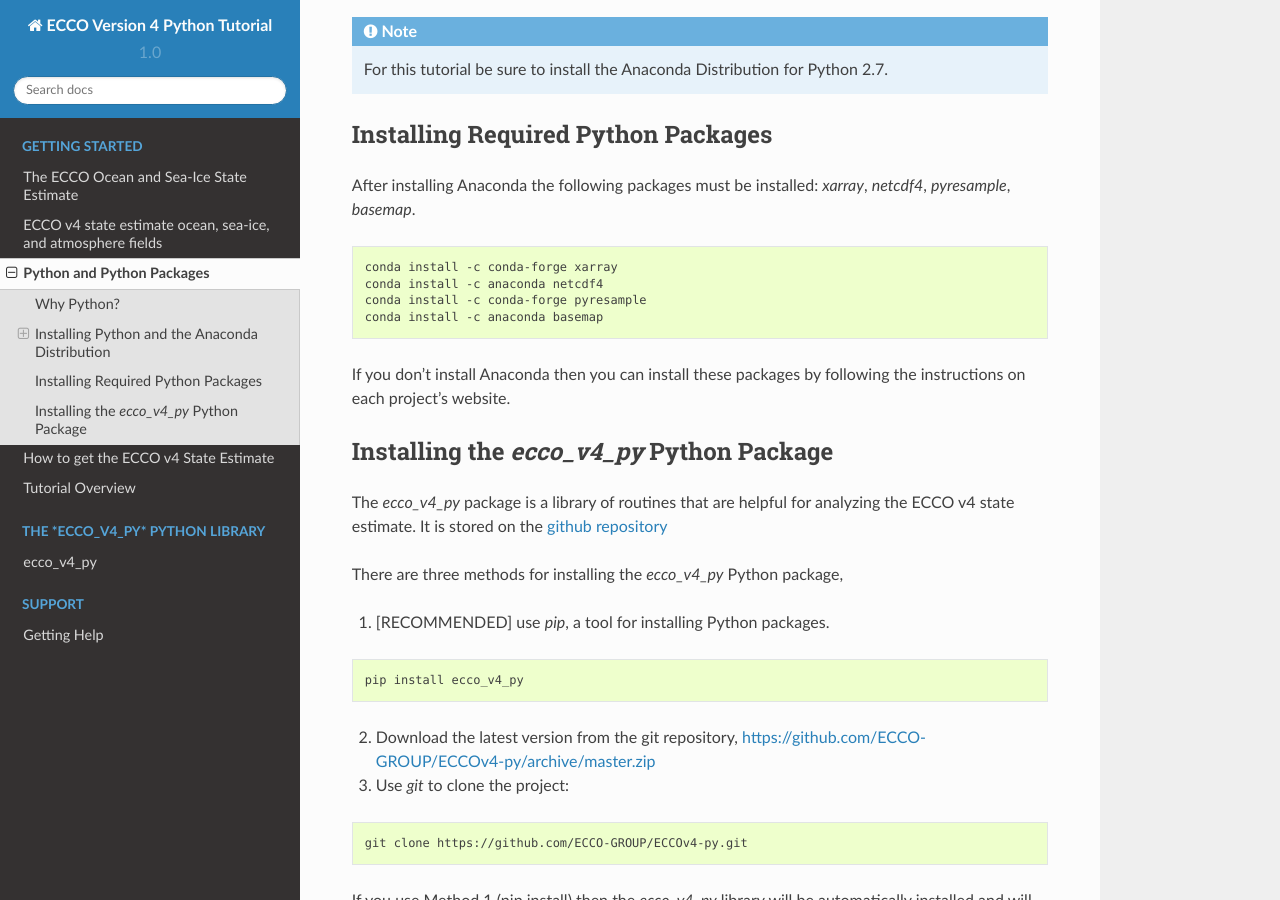
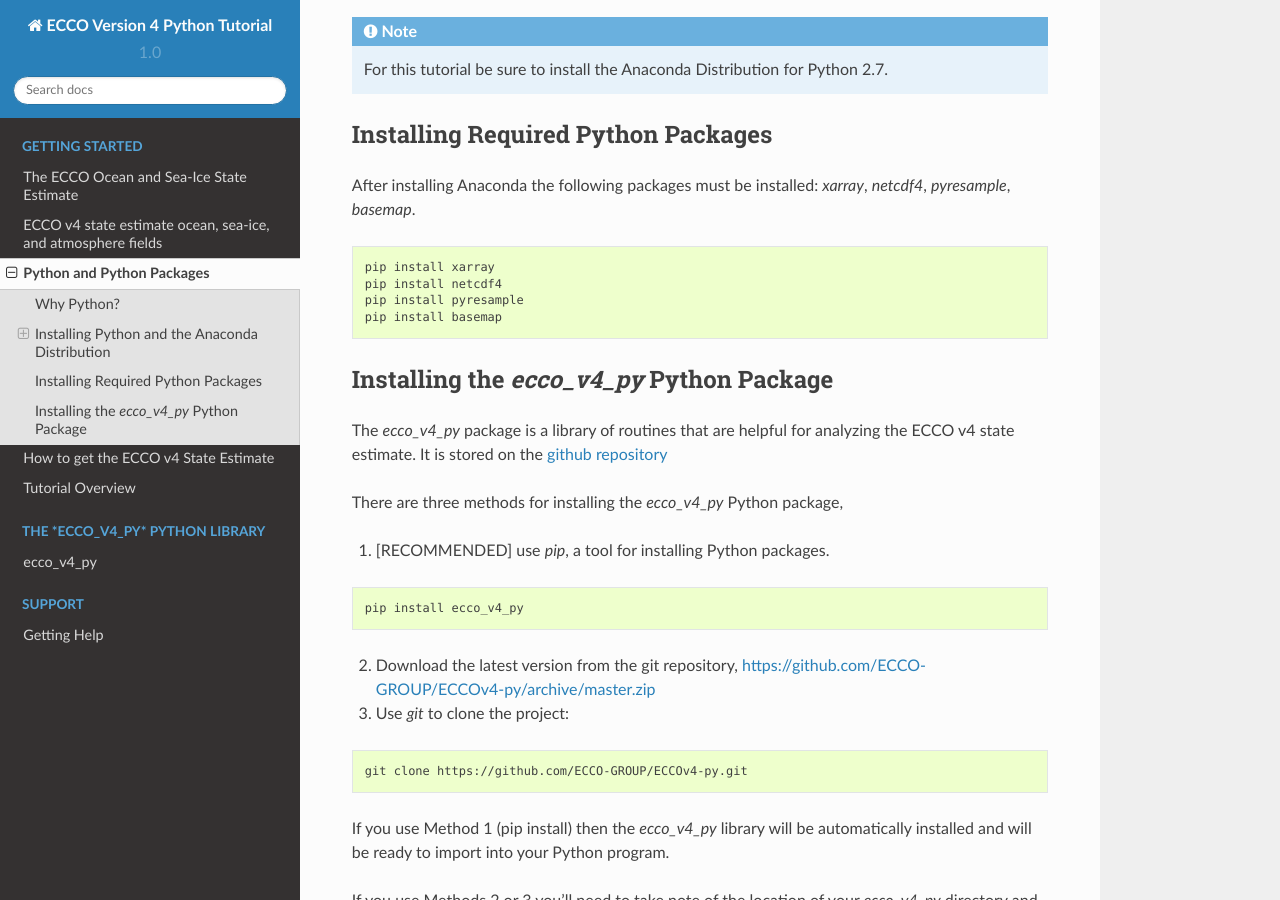
Before and after one commit to ECCO-GROUP/ECCO-v4-Python-Tutorial, a Sphinx documentation site: the page built from doc/Installing_Python_and_Python_Packages.rst, in a window 1280 px wide and 900 px high, scrolled down 1200 px. Built offline with Sphinx 7.4.7 and the Read the Docs theme 2.0.0, drawn with Linux system fonts in a browser that asks for light colours; formulas are drawn with MathJax 3; pages that are not in the unit, such as notebooks, are missing from menus.

Commit message:
Update Installing_Python_and_Python_Packages.rst

```diff
--- a/doc/Installing_Python_and_Python_Packages.rst
+++ b/doc/Installing_Python_and_Python_Packages.rst
@@ -57,12 +57,11 @@
 
 .. code-block:: bash
 
-    conda install -c conda-forge xarray
-    conda install -c anaconda netcdf4
-    conda install -c conda-forge pyresample
-    conda install -c anaconda basemap
+    pip install xarray
+    pip install netcdf4
+    pip install pyresample
+    pip install basemap
 
-If you don't install Anaconda then you can install these packages by following the instructions on each project's website.
 
 
 Installing the *ecco_v4_py* Python Package
```
